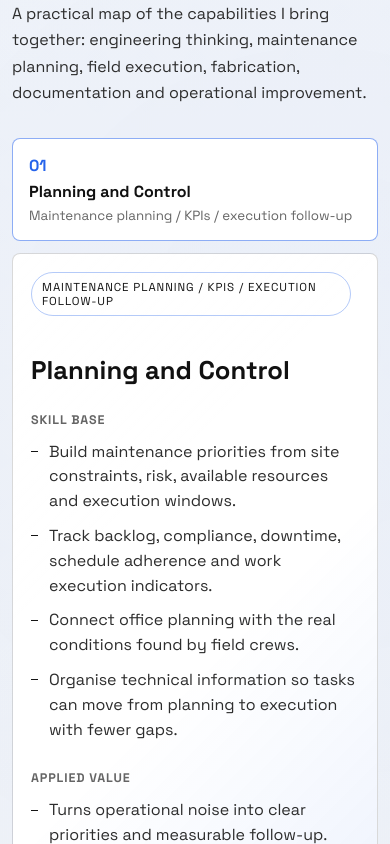
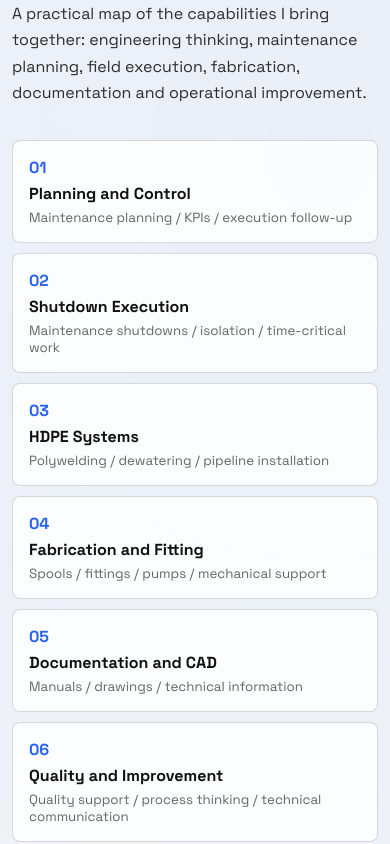
Before and after one commit to lucaslopez17/lucas_lopez_portfolio, a Next.js app: page / in a window 390 px wide. Shown: the part 2800-3644 px from the top of the page. Built offline with nearby package versions, Linux system fonts and the light colour scheme.

Commit message:
Allow mobile wrappers to collapse

```diff
--- a/components/portfolio-experience.tsx
+++ b/components/portfolio-experience.tsx
@@ -341,20 +341,23 @@ function ExperienceSection({
     >
       <div className="experience-console">
         <div className="experience-map" aria-label={t.sections.experience.title}>
-          {t.sections.experience.items.map((item, index) => (
+          {t.sections.experience.items.map((item, index) => {
+            const isOpen = activeExperience?.id === item.id;
+
+            return (
               <div className="experience-node-wrap" key={item.id}>
                 <button
                   type="button"
-                className={selected.id === item.id ? "experience-node is-active" : "experience-node"}
-                onClick={() => setActiveExperience(item)}
-                aria-expanded={selected.id === item.id}
+                  className={isOpen ? "experience-node is-active" : "experience-node"}
+                  onClick={() => setActiveExperience(isOpen ? null : item)}
+                  aria-expanded={isOpen}
                 >
                   <span>{String(index + 1).padStart(2, "0")}</span>
                   <strong>{item.role}</strong>
                   <small>{item.focus}</small>
                 </button>
                 <AnimatePresence>
-                {selected.id === item.id ? (
+                  {isOpen ? (
                     <motion.article
                       className="experience-inline"
                       initial={{ height: 0, opacity: 0 }}
@@ -366,7 +369,8 @@ function ExperienceSection({
                   ) : null}
                 </AnimatePresence>
               </div>
-          ))}
+            );
+          })}
         </div>
         <AnimatePresence mode="wait">
           <motion.article
```
Lines whose indentation alone changed are shown as unchanged.
